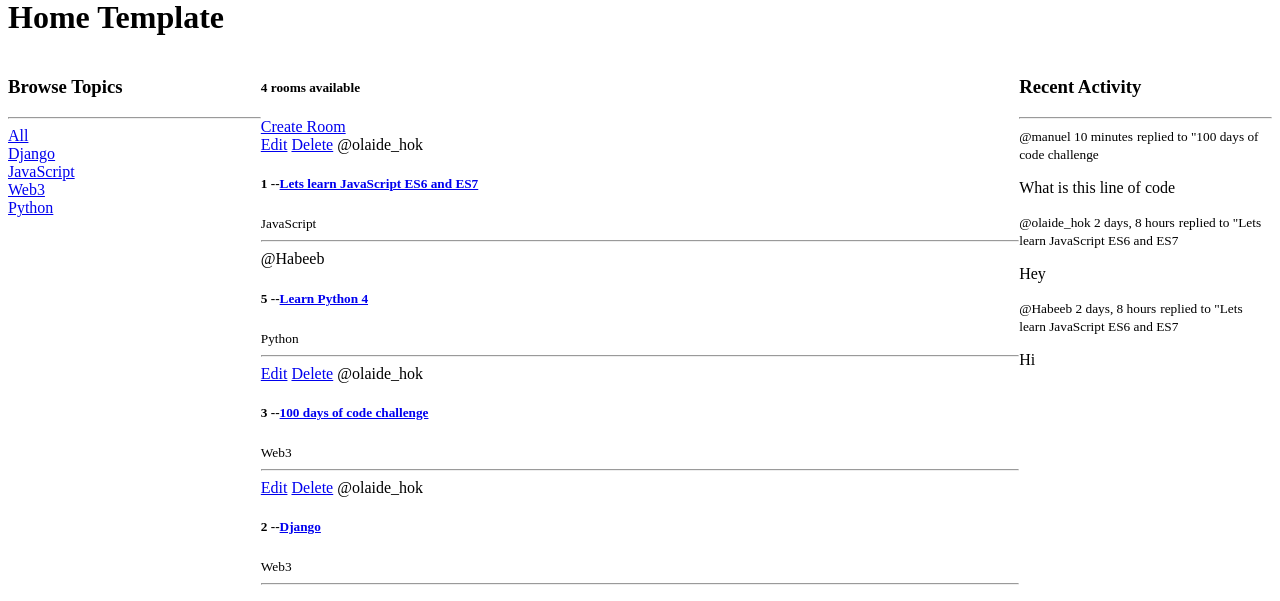
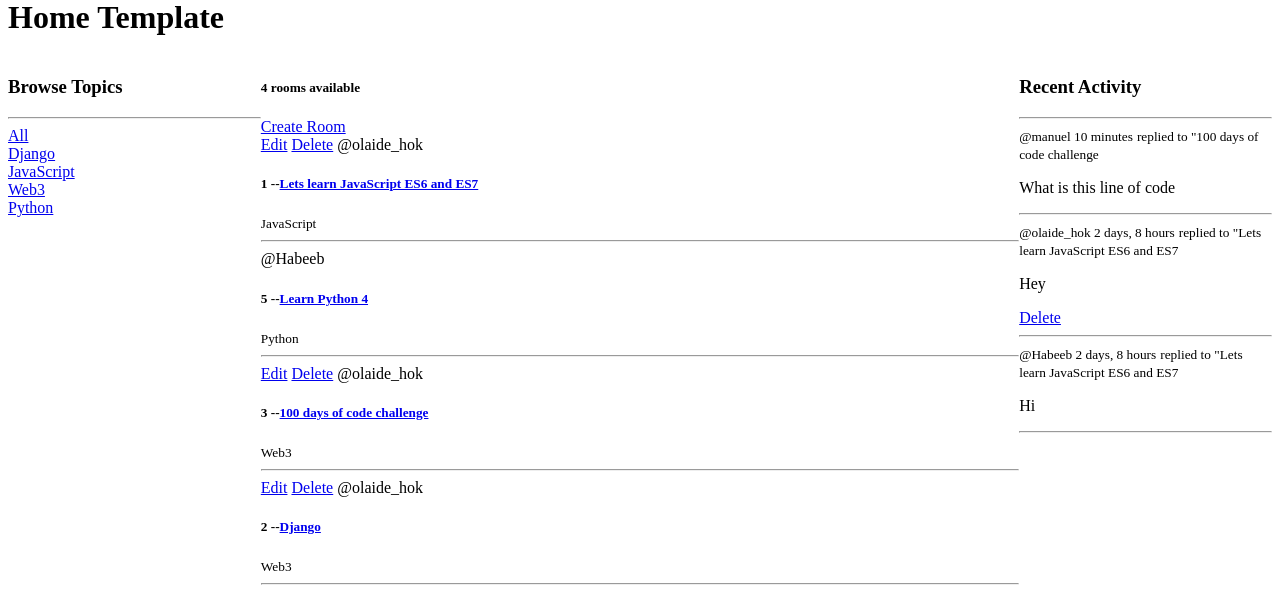
Before and after one commit to olaide-hok/django-studymate, a Django app: page / in a window 1280 px wide. Shown: the part 201-802 px from the top of the page. Run offline with Django 4.2, Linux system fonts and the light colour scheme; a user stored in the database is signed in; data comes from the database, SQL or seed files in the repository; both versions use the stored data as it was after the commit.

Commit message:
Add delete functionality to activity feed

```diff
--- a/base/templates/base/home.html
+++ b/base/templates/base/home.html
@@ -1,6 +1,4 @@
-{% extends 'main.html' %}
-
-{% block content %}
+{% extends 'main.html' %} {% block content %}
 
 <style>
   .home-container {
@@ -38,7 +36,6 @@
         <a href="{% url 'delete-room' room.id %}">Delete</a>
         {% endif %}
 
-
         <span>@{{room.host.username}}</span>
         <h5>
           {{room.id}} --<a href="{% url 'room' room.id %}">{{room.name}}</a>
@@ -52,17 +49,20 @@
 
   <div>
     <h3>Recent Activity</h3>
-    <hr>
+    <hr />
     {% for message in room_messages %}
     <div>
       <small>@{{message.user}} {{message.created|timesince}}</small>
       <small>replied to "{{message.room}}</small>
 
       <p>{{message}}</p>
+      {% if request.user == message.user %}
+      <a href="{% url 'delete-message' message.id %}">Delete</a>
+      {% endif %}
+      <hr>
     </div>
     {% endfor %}
   </div>
-
 </div>
 
 {% endblock content %}
```
Also changed, not shown: db.sqlite3. Lines whose indentation alone changed are shown as unchanged.
